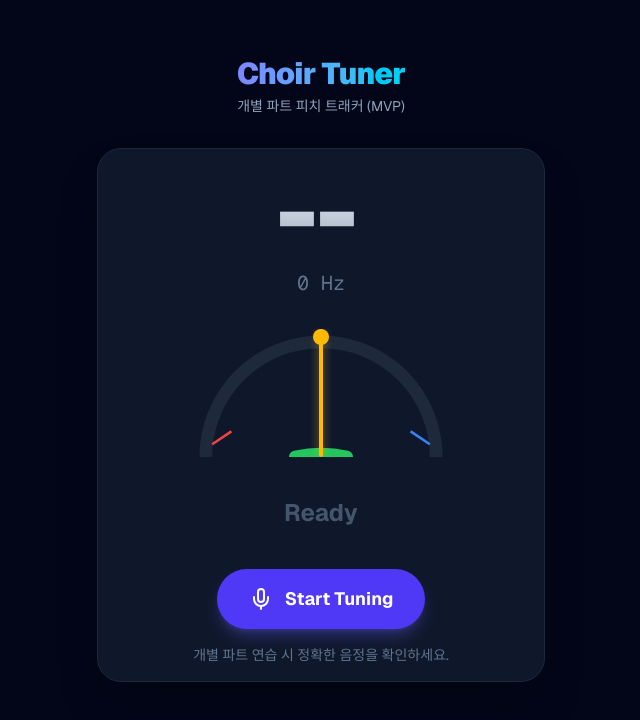
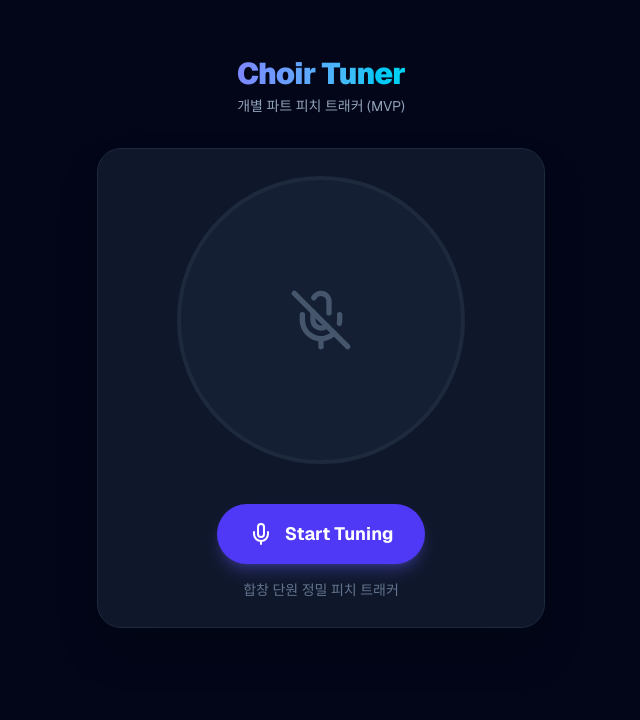
Before and after one commit to catcharris/choir-master-v2, a Next.js app: page / in a window 1280 px wide. Shown: the top 720 px of the page, without its empty margins (319-959 px from the left). Built offline with nearby package versions, Linux system fonts and the light colour scheme.

Commit message:
Replace needle UI with steady-state analyzer & FLAT warning

```diff
--- a/src/components/Tuner.tsx
+++ b/src/components/Tuner.tsx
@@ -1,18 +1,71 @@
 // src/components/Tuner.tsx
 "use client"
-import React from 'react';
+import React, { useState, useEffect } from 'react';
 import { useAudioEngine } from '@/lib/useAudioEngine';
-import { Mic, MicOff, AlertCircle } from 'lucide-react';
+import { Mic, MicOff, AlertCircle, ArrowDown, ArrowUp, CheckCircle, Activity } from 'lucide-react';
 
 export default function Tuner() {
     const { isListening, startListening, stopListening, pitch, error } = useAudioEngine();
 
-    // Helper to calculate the rotation of the tuning needle (-90deg to +90deg based on -50 to +50 cents)
-    const getRotation = (cents: number) => {
-        // Clamp cents to -50 and 50 just in case
-        const clamped = Math.max(-50, Math.min(50, cents));
-        return (clamped / 50) * 90; // Map -50..50 to -90..90 degrees
-    };
+    const [stableNote, setStableNote] = useState<string | null>(null);
+    const [pitchStatus, setPitchStatus] = useState<'WAITING' | 'STABLE' | 'FLAT' | 'SHARP'>('WAITING');
+    const [history, setHistory] = useState<{ note: string, cents: number }[]>([]);
+
+    useEffect(() => {
+        if (!pitch) {
+            setPitchStatus('WAITING');
+            setStableNote(null);
+            setHistory([]);
+            return;
+        }
+
+        setHistory(prev => {
+            // Buffer the last 30 frames (~500ms at 60fps)
+            const newHistory = [...prev, { note: pitch.note + pitch.octave, cents: pitch.cents }].slice(-30);
+
+            if (newHistory.length >= 15) {
+                // Find most frequent note in the buffer to ignore brief overtone jumps
+                const counts: Record<string, number> = {};
+                newHistory.forEach(h => {
+                    counts[h.note] = (counts[h.note] || 0) + 1;
+                });
+
+                let dominantNote = '';
+                let maxCount = 0;
+                for (const [n, count] of Object.entries(counts)) {
+                    if (count > maxCount) {
+                        maxCount = count;
+                        dominantNote = n;
+                    }
+                }
+
+                // If the dominant note is present for at least 70% of the recent frames, it is "stable"
+                if (maxCount >= newHistory.length * 0.7) {
+                    setStableNote(dominantNote);
+
+                    // Calculate the average cents of ONLY the dominant note frames
+                    const dominantFrames = newHistory.filter(h => h.note === dominantNote);
+                    const avgCents = dominantFrames.reduce((sum, h) => sum + h.cents, 0) / dominantFrames.length;
+
+                    // Tolerance for perfect pitch (±10 cents).
+                    // Crucial: Must clearly indicate if falling flat!
+                    if (avgCents < -10) {
+                        setPitchStatus('FLAT');
+                    } else if (avgCents > 10) {
+                        setPitchStatus('SHARP');
+                    } else {
+                        setPitchStatus('STABLE');
+                    }
+                } else {
+                    setPitchStatus('WAITING');
+                }
+            } else {
+                setPitchStatus('WAITING');
+            }
+            return newHistory;
+        });
+
+    }, [pitch]);
 
     return (
         <div className="flex flex-col items-center justify-center min-h-[60vh] p-4 bg-slate-900 rounded-3xl shadow-2xl border border-slate-800">
@@ -23,49 +76,51 @@ export default function Tuner() {
                 </div>
             )}
 
-            {/* Note Display */}
-            <div className="relative mb-8 text-center">
-                <div className="text-8xl font-black bg-clip-text text-transparent bg-gradient-to-b from-white to-slate-400">
-                    {pitch ? pitch.note : '--'}
-                    <span className="text-3xl text-slate-500 ml-2">{pitch ? pitch.octave : ''}</span>
-                </div>
-                <div className="text-slate-500 font-mono mt-2 text-xl">
-                    {pitch ? `${Math.round(pitch.frequency)} Hz` : '0 Hz'}
-                </div>
-            </div>
+            {/* Stable Note Display */}
+            <div className={`relative flex flex-col items-center justify-center w-72 h-72 mb-10 rounded-full border-4 transition-all duration-300 ${!isListening ? 'border-slate-800 bg-slate-800/50' :
+                    pitchStatus === 'WAITING' ? 'border-indigo-500/30 bg-indigo-500/10' :
+                        pitchStatus === 'STABLE' ? 'border-green-500 bg-green-500/10 shadow-[0_0_50px_rgba(34,197,94,0.3)]' :
+                            pitchStatus === 'FLAT' ? 'border-red-500 bg-red-500/10 shadow-[0_0_50px_rgba(239,68,68,0.3)]' :
+                                'border-blue-500 bg-blue-500/10 shadow-[0_0_50px_rgba(59,130,246,0.3)]'
+                }`}>
+                {!isListening ? (
+                    <MicOff className="text-slate-600 w-16 h-16" />
+                ) : pitchStatus === 'WAITING' ? (
+                    <>
+                        <Activity className="text-indigo-400 w-12 h-12 mb-2 animate-bounce" />
+                        <span className="text-indigo-300 font-medium tracking-widest text-sm text-center">
+                            음정 분석 중...<br />
+                            <span className="text-xs text-indigo-400/70 block mt-1">(단일 음을 지속해주세요)</span>
+                        </span>
+                        {/* Show raw transient note faintly to feel responsive */}
+                        <div className="absolute bottom-6 text-slate-500 font-mono text-xs">
+                            {pitch?.note}{pitch?.octave} ({(pitch?.frequency || 0).toFixed(0)}Hz)
+                        </div>
+                    </>
+                ) : (
+                    <>
+                        {/* Big Note Text */}
+                        <div className={`text-8xl font-black mb-2 tracking-tighter ${pitchStatus === 'STABLE' ? 'text-green-400' :
+                                pitchStatus === 'FLAT' ? 'text-red-400' : 'text-blue-400'
+                            }`}>
+                            {stableNote?.replace(/[0-9]/g, '')}
+                            <span className="text-4xl opacity-50 ml-1">{stableNote?.replace(/[^0-9]/g, '')}</span>
+                        </div>
 
-            {/* Tuning Gauge UI */}
-            <div className="relative w-64 h-32 mb-10 overflow-hidden">
-                {/* Arc Background */}
-                <svg viewBox="0 0 200 100" className="w-full h-full">
-                    <path d="M 10 100 A 90 90 0 0 1 190 100" fill="none" stroke="#1e293b" strokeWidth="10" strokeLinecap="round" />
-                    <path d="M 80 100 A 90 90 0 0 1 120 100" fill="none" stroke="#22c55e" strokeWidth="10" strokeLinecap="round" /> {/* Perfect Zone */}
-                    <line x1="100" y1="10" x2="100" y2="25" stroke="#94a3b8" strokeWidth="2" /> {/* Center mark */}
-                    <line x1="15" y1="90" x2="30" y2="80" stroke="#ef4444" strokeWidth="2" /> {/* Flat mark */}
-                    <line x1="185" y1="90" x2="170" y2="80" stroke="#3b82f6" strokeWidth="2" /> {/* Sharp mark */}
-                </svg>
-
-                {/* The Needle */}
-                <div
-                    className="absolute bottom-0 left-1/2 w-1 h-32 bg-amber-400 origin-bottom rounded-full transition-transform duration-75 shadow-[0_0_10px_rgba(251,191,36,0.6)]"
-                    style={{
-                        transform: `translateX(-50%) rotate(${pitch ? getRotation(pitch.cents) : 0}deg)`,
-                        opacity: pitch || !isListening ? 1 : 0.3
-                    }}
-                >
-                    <div className="absolute top-0 -left-1.5 w-4 h-4 rounded-full bg-amber-400" />
-                </div>
-            </div>
-
-            {/* Cents Readout */}
-            <div className={`text-2xl font-bold mb-10 transition-colors ${!pitch ? 'text-slate-600' :
-                    Math.abs(pitch.cents) < 5 ? 'text-green-400' :
-                        pitch.cents < 0 ? 'text-red-400' : 'text-blue-400'
-                }`}>
-                {!pitch ? 'Ready' :
-                    Math.abs(pitch.cents) < 5 ? 'Perfect' :
-                        pitch.cents < 0 ? `${Math.abs(pitch.cents)} Flat` :
-                            `${pitch.cents} Sharp`}
+                        {/* Status Label */}
+                        <div className="flex items-center gap-2 font-bold text-xl mt-2">
+                            {pitchStatus === 'STABLE' && (
+                                <><CheckCircle className="text-green-400 w-6 h-6" /> <span className="text-green-400">정확함 (Perfect)</span></>
+                            )}
+                            {pitchStatus === 'FLAT' && (
+                                <><ArrowDown className="text-red-400 w-6 h-6 animate-pulse" /> <span className="text-red-400">음 이탈 (Flat) ▼</span></>
+                            )}
+                            {pitchStatus === 'SHARP' && (
+                                <><ArrowUp className="text-blue-400 w-6 h-6" /> <span className="text-blue-400">음 높음 (Sharp) ▲</span></>
+                            )}
+                        </div>
+                    </>
+                )}
             </div>
 
             {/* Main Toggle Button */}
@@ -89,7 +144,7 @@ export default function Tuner() {
                 )}
             </button>
             <p className="text-slate-500 text-sm mt-4 text-center max-w-xs">
-                {isListening ? "단일 목소리 음정을 분석 중입니다." : "개별 파트 연습 시 정확한 음정을 확인하세요."}
+                {isListening ? "음정이 안정될 때까지 일정한 소리를 내주세요." : "합창 단원 정밀 피치 트래커"}
             </p>
         </div>
     );
```
